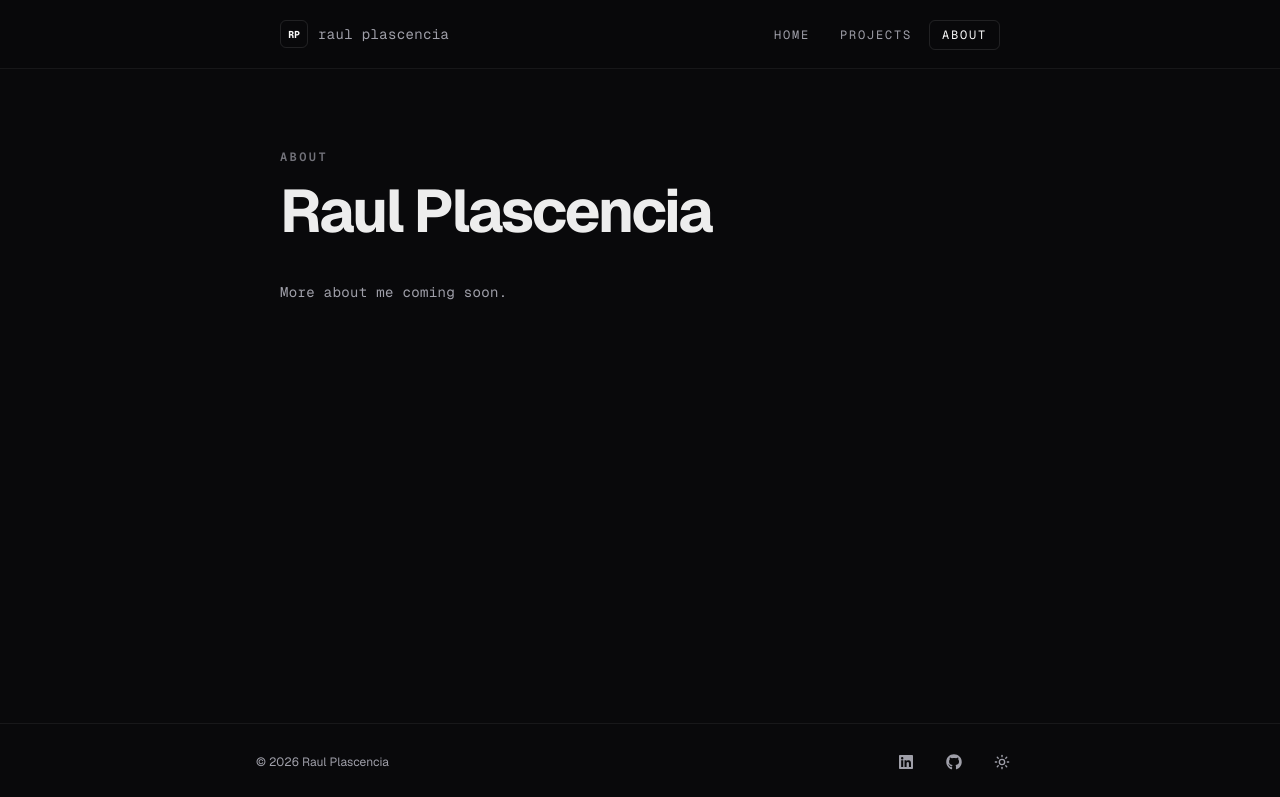
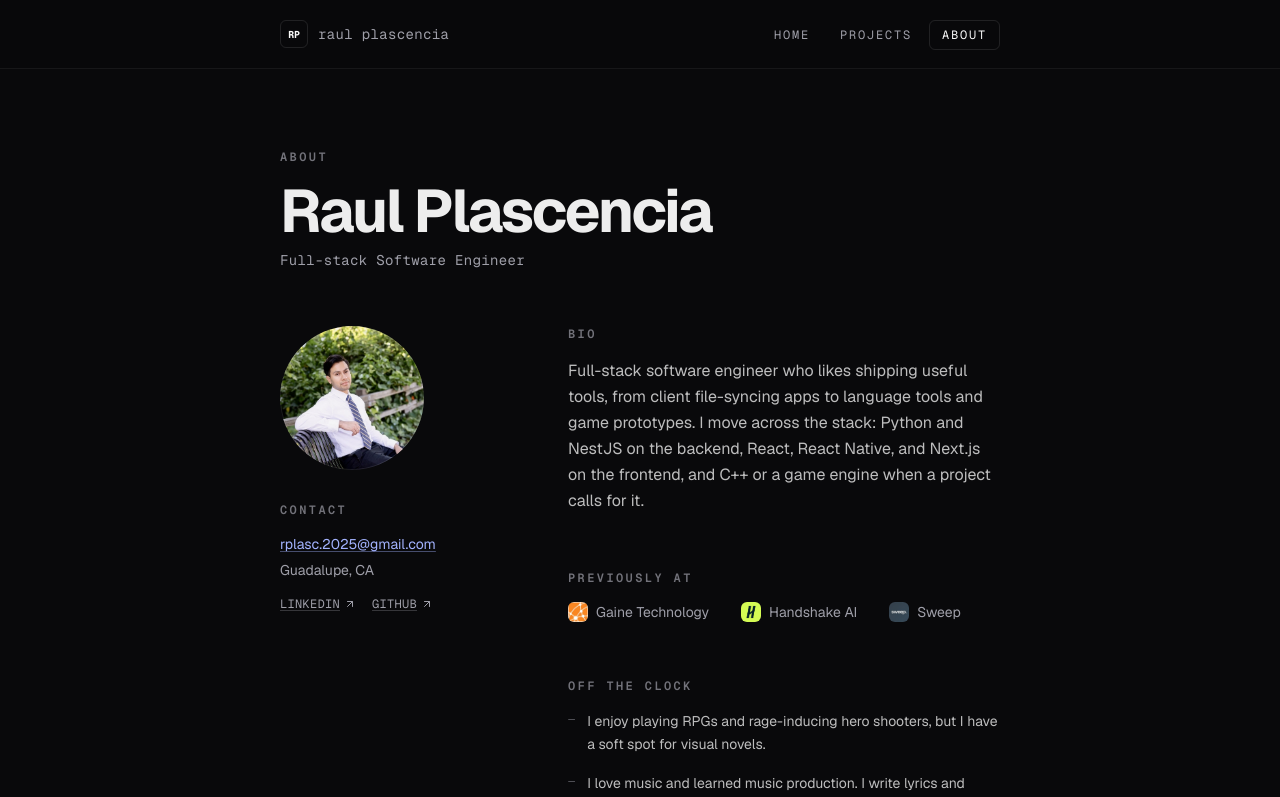
Before and after one commit to rplasc/portfolioV2, a Next.js app: page /about in a window 1280 px wide. Shown: the top 797 px of the page. Built offline with nearby package versions, Linux system fonts and the light colour scheme.

Commit message:
Replaced placeholder "About" page with real information

```diff
--- a/src/app/about/page.tsx
+++ b/src/app/about/page.tsx
@@ -1,26 +1,118 @@
 import type { Metadata } from "next";
+import Image from "next/image";
+import { Avatar, AvatarFallback, AvatarImage } from "@/components/ui/avatar";
+import { SecondaryActionLink } from "@/components/action-link";
+import { previousEmployers } from "@/data/employers";
+import { contact } from "@/data/contact";
+import { bio, moreInfo } from "@/data/about";
 
 export const metadata: Metadata = {
   title: "About — Raul Plascencia",
   description: "About Raul Plascencia, full-stack software engineer.",
 };
 
+const labelClass =
+  "text-muted-foreground/70 font-mono text-xs font-semibold tracking-[0.2em] uppercase";
+
 export default function AboutPage() {
   return (
     <div className="flex flex-1 flex-col">
       <main className="mx-auto flex w-full max-w-3xl flex-1 flex-col px-6 py-20">
         <header className="flex flex-col gap-4">
-          <p className="text-muted-foreground/70 font-mono text-xs font-semibold tracking-[0.2em] uppercase">
-            About
-          </p>
-          <h1 className="text-foreground/95 text-5xl leading-[1.02] font-bold tracking-[-0.03em] md:text-6xl md:tracking-[-0.04em]">
-            Raul Plascencia
-          </h1>
+          <p className={labelClass}>About</p>
+          <div className="flex flex-col gap-2">
+            <h1 className="text-foreground/95 text-5xl leading-[1.02] font-bold tracking-[-0.03em] md:text-6xl md:tracking-[-0.04em]">
+              Raul Plascencia
+            </h1>
+            <p className="text-muted-foreground font-mono text-sm tracking-wide">
+              Full-stack Software Engineer
+            </p>
+          </div>
         </header>
 
-        <p className="text-muted-foreground mt-10 font-mono text-sm tracking-wide">
-          More about me coming soon.
-        </p>
+        <div className="mt-14 flex flex-col gap-12 md:flex-row md:items-start md:gap-16">
+          {/* Identity rail — the human anchor and how to reach it, held in view
+              as the bio is read */}
+          <aside className="flex flex-col gap-8 md:sticky md:top-24 md:w-56 md:shrink-0">
+            <Avatar className="size-36 shrink-0">
+              <AvatarImage src="/raulplascencia.jpg" alt="Raul Plascencia" />
+              <AvatarFallback className="text-3xl">RP</AvatarFallback>
+            </Avatar>
+
+            <div className="flex flex-col gap-4">
+              <h2 className={labelClass}>Contact</h2>
+              {/* Reach-me info as one tight group, profile links as another */}
+              <div className="flex flex-col gap-1.5">
+                <a
+                  href={`mailto:${contact.email}`}
+                  className="focus-visible:ring-ring focus-visible:ring-offset-background text-link decoration-link/40 hover:decoration-link -mx-1 w-fit rounded-sm px-1 text-sm underline underline-offset-2 transition-colors duration-200 ease-out focus-visible:ring-2 focus-visible:ring-offset-2 focus-visible:outline-none"
+                >
+                  {contact.email}
+                </a>
+                <p className="text-muted-foreground text-sm">
+                  {contact.location}
+                </p>
+              </div>
+              <div className="flex flex-wrap gap-x-4 gap-y-1">
+                <SecondaryActionLink href={contact.linkedin}>
+                  LinkedIn
+                </SecondaryActionLink>
+                <SecondaryActionLink href={contact.github}>
+                  GitHub
+                </SecondaryActionLink>
+              </div>
+            </div>
+          </aside>
+
+          {/* Prose column */}
+          <div className="flex flex-1 flex-col gap-14">
+            <section className="flex flex-col gap-4">
+              <h2 className={labelClass}>Bio</h2>
+              <p className="text-foreground/75 max-w-prose text-base leading-relaxed">
+                {bio}
+              </p>
+            </section>
+
+            <section className="flex flex-col gap-4">
+              <h2 className={labelClass}>Previously at</h2>
+              <div className="flex flex-wrap items-center gap-x-8 gap-y-3">
+                {previousEmployers.map((employer) => (
+                  <div key={employer.name} className="flex items-center gap-2">
+                    <Image
+                      src={employer.logo}
+                      alt={employer.name}
+                      width={20}
+                      height={20}
+                      className="rounded-sm"
+                    />
+                    <span className="text-muted-foreground text-sm">
+                      {employer.name}
+                    </span>
+                  </div>
+                ))}
+              </div>
+            </section>
+
+            <section className="flex flex-col gap-4">
+              <h2 className={labelClass}>Off the clock</h2>
+              <ul className="flex flex-col gap-4">
+                {moreInfo.map((item) => (
+                  <li key={item} className="flex gap-3">
+                    <span
+                      className="text-muted-foreground/50 mt-px shrink-0 font-mono text-xs"
+                      aria-hidden="true"
+                    >
+                      —
+                    </span>
+                    <span className="text-foreground/75 max-w-prose text-sm leading-relaxed">
+                      {item}
+                    </span>
+                  </li>
+                ))}
+              </ul>
+            </section>
+          </div>
+        </div>
       </main>
     </div>
   );
--- /dev/null
+++ b/src/data/about.ts
@@ -0,0 +1,8 @@
+export const bio =
+  "Full-stack software engineer who likes shipping useful tools, from client file-syncing apps to language tools and game prototypes. I move across the stack: Python and NestJS on the backend, React, React Native, and Next.js on the frontend, and C++ or a game engine when a project calls for it.";
+
+export const moreInfo: string[] = [
+  "I enjoy playing RPGs and rage-inducing hero shooters, but I have a soft spot for visual novels.",
+  "I love music and learned music production. I write lyrics and compose songs in English and Spanish.",
+  "I'm currently learning how to create 3D assets and environments in Blender, and I hope to make a game someday with friends.",
+];
```
